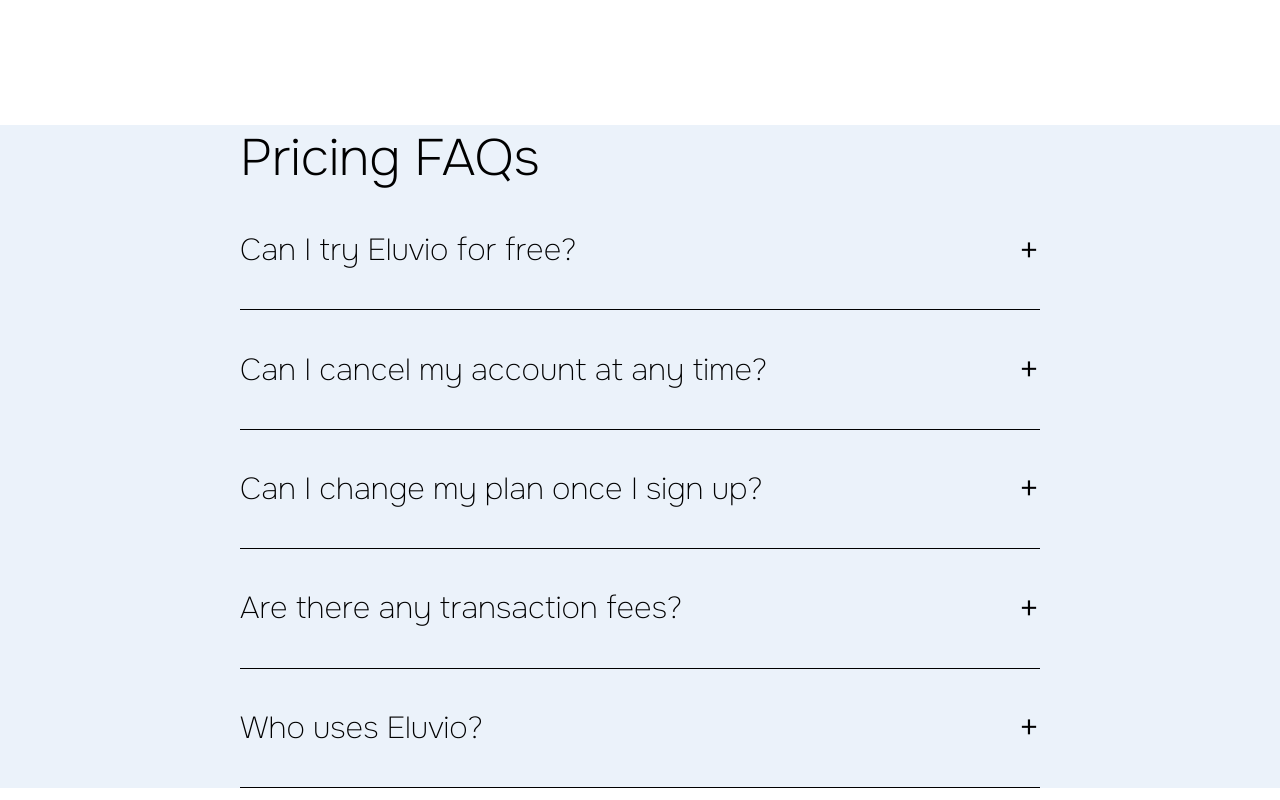
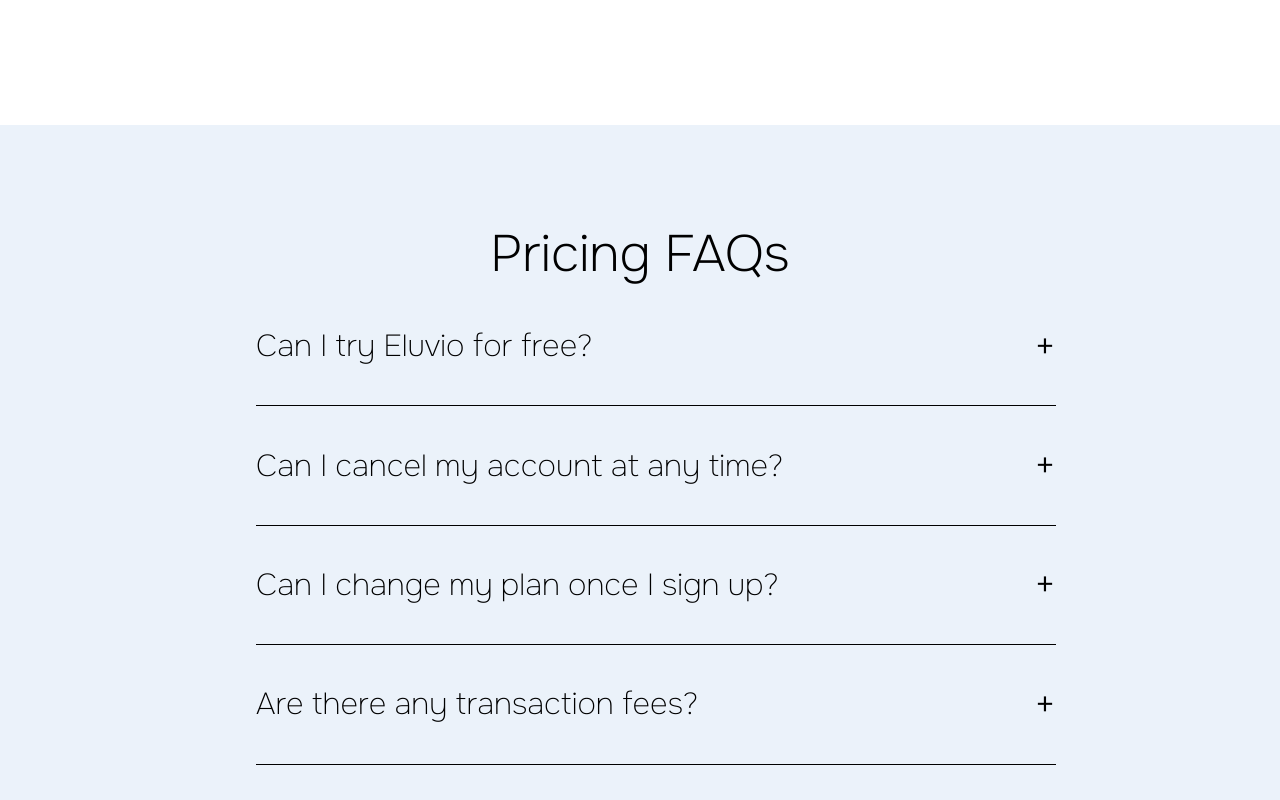
Before and after one commit to eddiemaceda11/eluvio, a React (Vite) app: page / in a window 1280 px wide. Shown: the part 2900-3700 px from the top of the page. Built offline with nearby package versions, Linux system fonts and the light colour scheme.

Commit message:
Initiliaze Reviews component

```diff
--- a/src/App.css
+++ b/src/App.css
@@ -439,17 +439,24 @@
 /* FAQS */
 .faqs {
   background-color: #ebf2fa;
-  display: flex;
-  flex-direction: column;
-  align-items: center;
-  justify-content: center;
-  height: auto;
-  /* position: relative; */
+  height: 800px;
+  margin: 0 auto;
+  width: 100%;
+}
+
+.faqs-top-spacing {
+  height: 6rem;
+}
+
+.faqs-div {
+  width: 60%;
+  margin: 0 auto;
 }
 
 .faqs h2 {
   font-size: 3.2rem;
   font-weight: 200;
+  text-align: center;
   /* position: absolute; */
   /* margin-bottom: 2.5rem; */
 }
@@ -495,3 +502,9 @@
   font-weight: 300;
   animation: 0.4s ease-out 0s 1 openFaqItem;
 }
+
+/* Reviews */
+.reviews {
+  height: 500px;
+  background-color: #0fa3b1;
+}
--- a/src/App.jsx
+++ b/src/App.jsx
@@ -5,6 +5,7 @@
 import Hero from "./components/Hero";
 import BusinessPlan from "./components/BusinessPlan";
 import Faqs from "./components/Faqs";
+import Reviews from "./components/Reviews";
 
 function App() {
   return (
@@ -14,6 +15,7 @@
       <Hero />
       <BusinessPlan />
       <Faqs />
+      <Reviews />
     </>
   );
 }
--- /dev/null
+++ b/src/components/Reviews.jsx
@@ -0,0 +1,5 @@
+const Reviews = () => {
+  return <section className="reviews"></section>;
+};
+
+export default Reviews;
```
